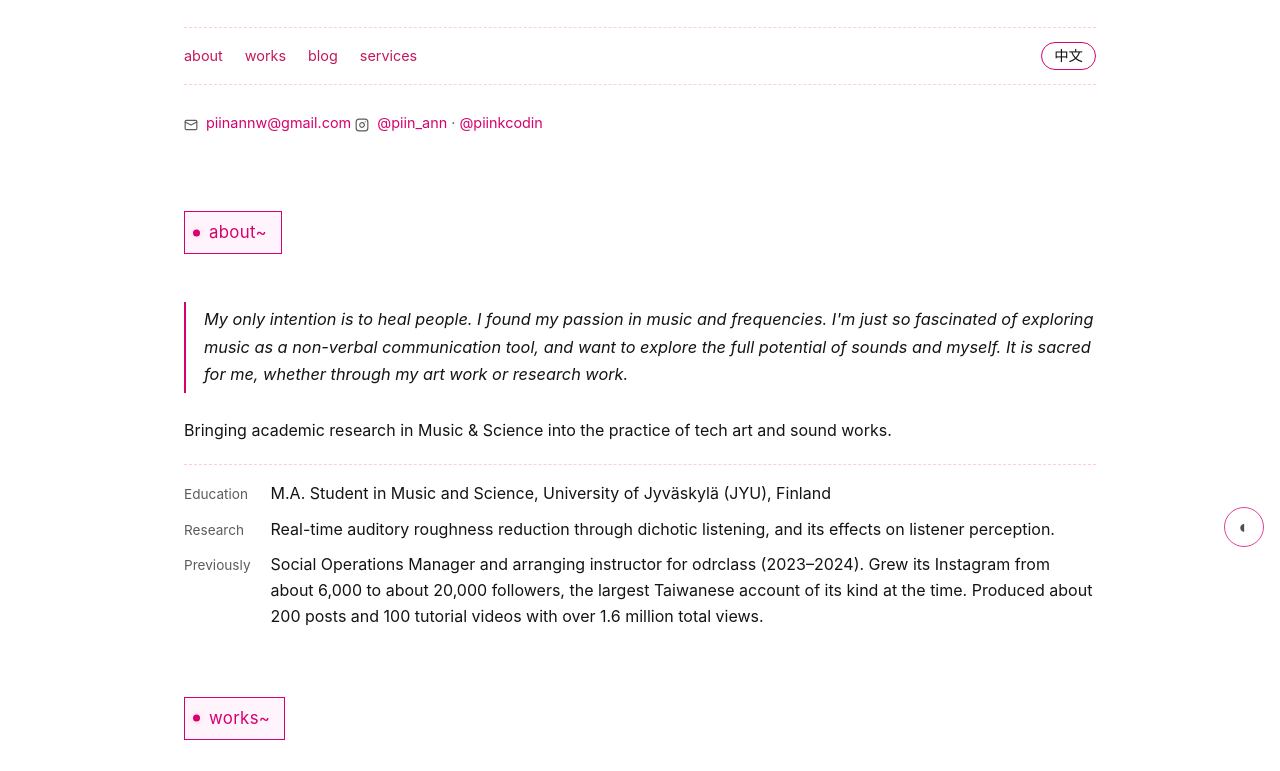
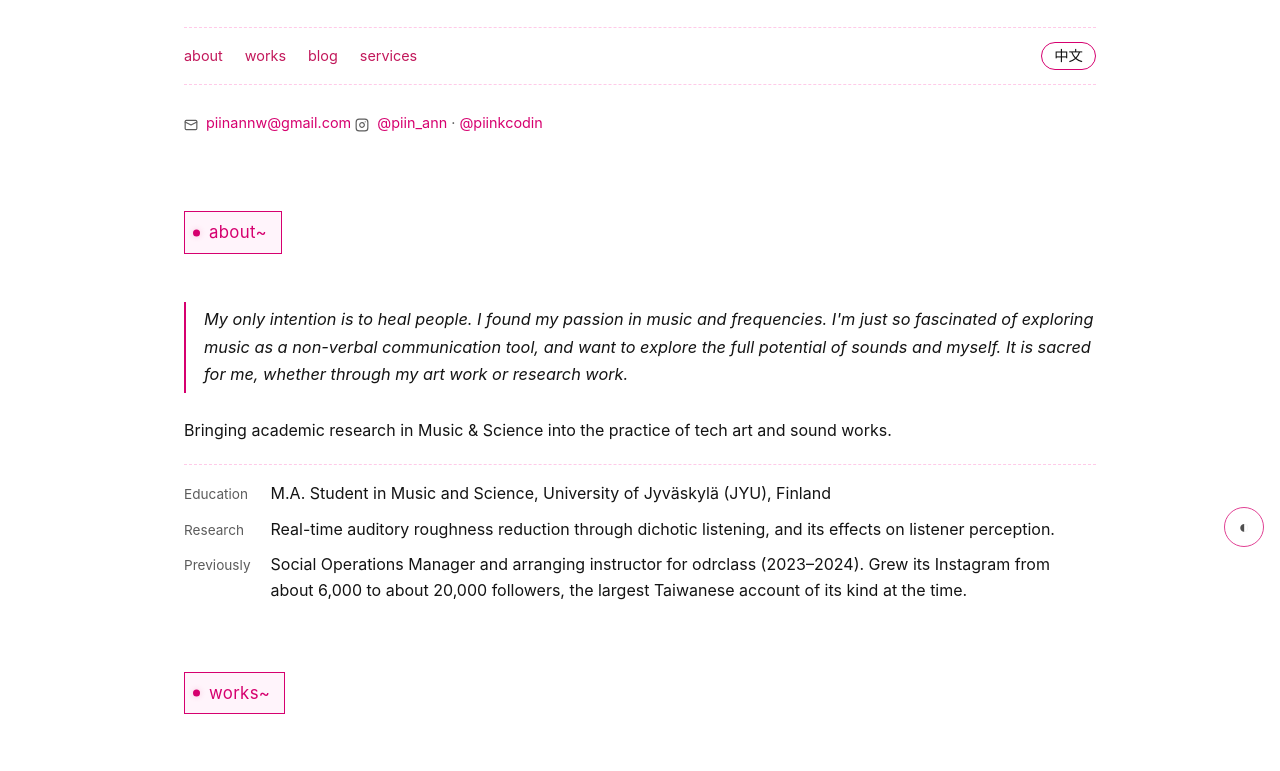
Before and after one commit to PiinAnn/piinann-blog, an Astro site: page / in a window 1280 px wide. Shown: the part 237-1008 px from the top of the page. Built offline with nearby package versions, Linux system fonts and the light colour scheme; Astro itself is replaced by a stand-in of ours; a web font is replaced by a local one.

Commit message:
Homepage: drop view counts from odrclass line
Co-Authored-By: Claude Opus 5.5 <noreply@anthropic.com>
Claude-Session: https://claude.ai/code/session_016LQJy7VTULq4xJZcubdRz9

```diff
--- a/src/components/HomePage.astro
+++ b/src/components/HomePage.astro
@@ -171,7 +171,7 @@ const lists = [
       <dt>{tr("Research", "研究方向")}</dt>
       <dd>{tr("Real-time auditory roughness reduction through dichotic listening, and its effects on listener perception.", "透過雙耳分聽即時降低聽覺粗糙度，以及它對聽者感知的影響。")}</dd>
       <dt>{tr("Previously", "經歷")}</dt>
-      <dd>{tr("Social Operations Manager and arranging instructor for odrclass (2023–2024). Grew its Instagram from about 6,000 to about 20,000 followers, the largest Taiwanese account of its kind at the time. Produced about 200 posts and 100 tutorial videos with over 1.6 million total views.", "odrclass 音樂製作課社群經營經理與編曲講師（2023–2024）。任職期間 Instagram 追蹤人數由 6 千多人成長至約 2 萬人，為當時臺灣同類型音樂製作帳號中規模最大者。製作約 200 篇圖文與 100 支教學短片，累計觀看超過 160 萬次。")}</dd>
+      <dd>{tr("Social Operations Manager and arranging instructor for odrclass (2023–2024). Grew its Instagram from about 6,000 to about 20,000 followers, the largest Taiwanese account of its kind at the time.", "odrclass 音樂製作課社群經營經理與編曲講師（2023–2024）。任職期間 Instagram 追蹤人數由 6 千多人成長至約 2 萬人，為當時臺灣同類型音樂製作帳號中規模最大者。")}</dd>
     </dl>
 
     <h2 id="works">{tr("works~", "作品~")}</h2>
```
